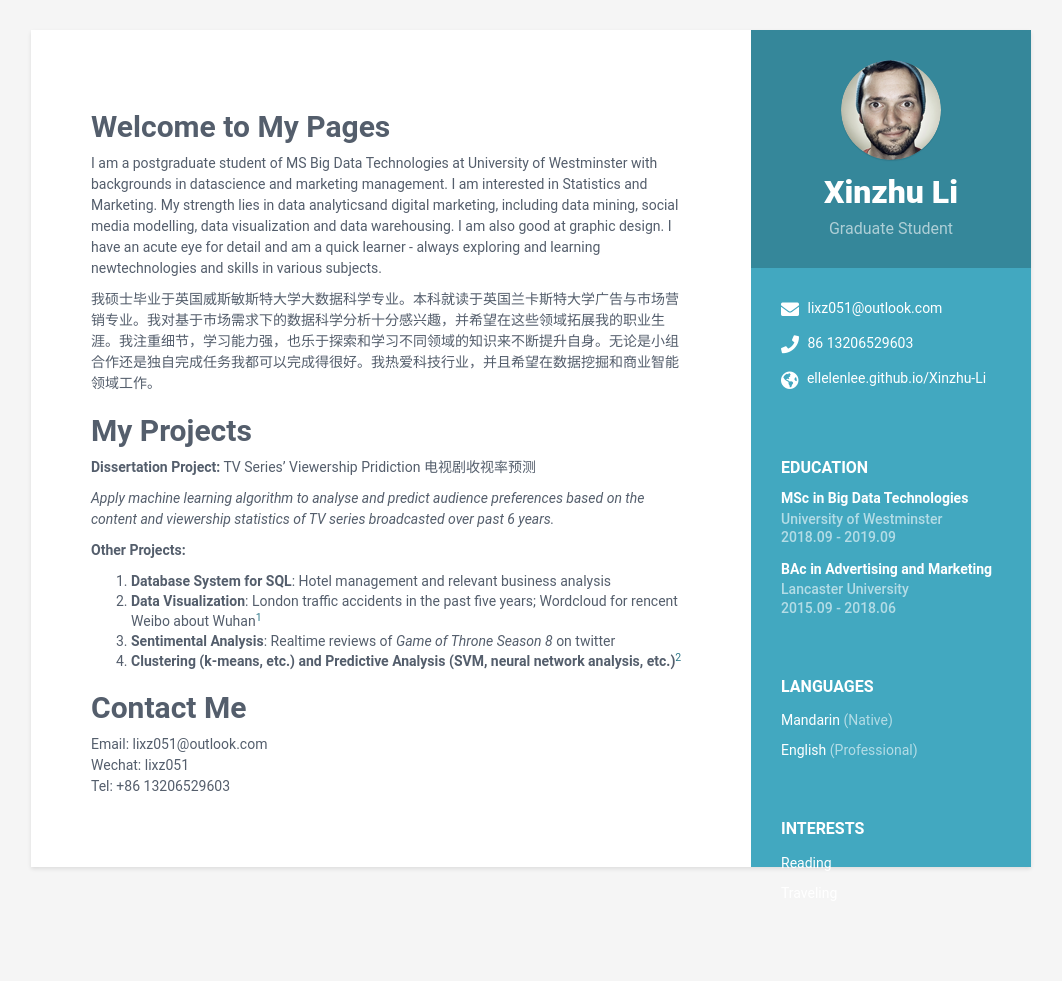
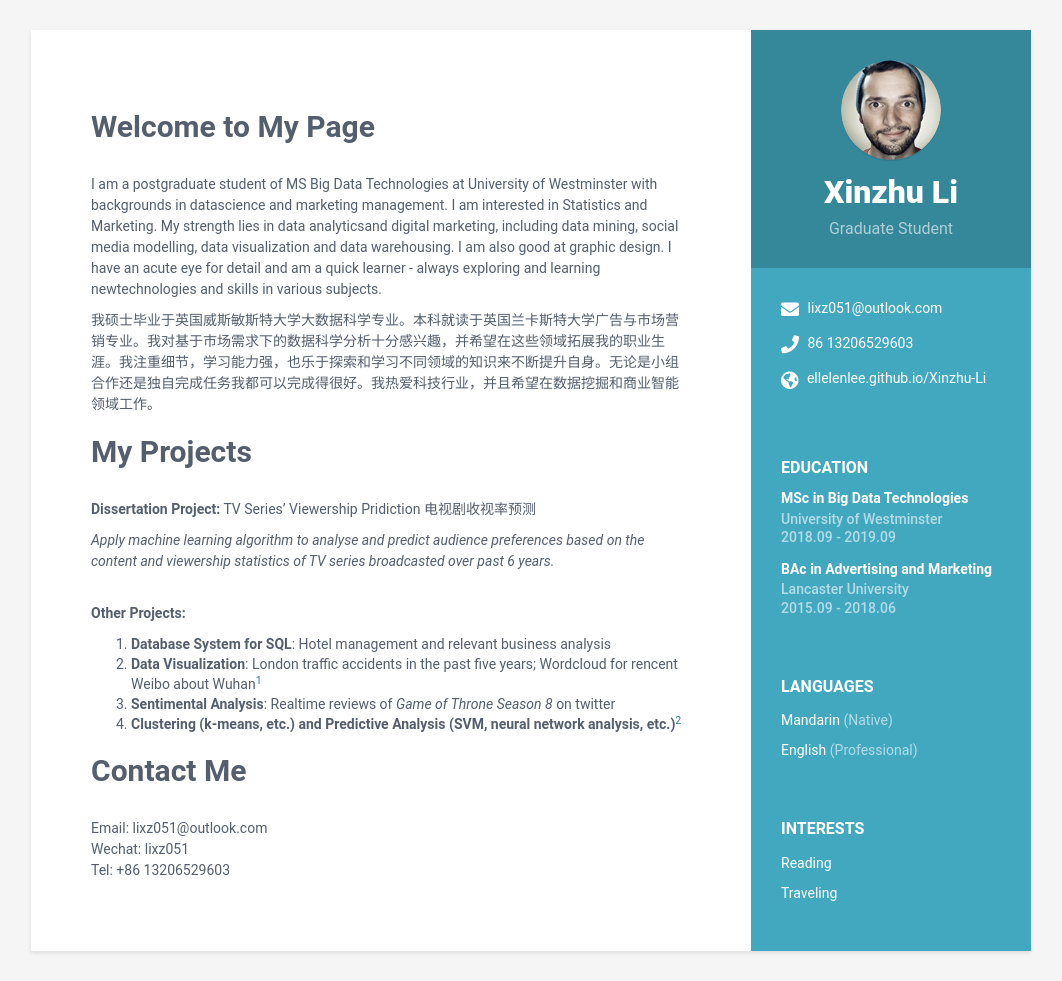
Before and after one commit to ellelenlee/Xinzhu-Li, a Jekyll site: the page built from index.md, in a window 1280 px wide. Shown: the whole page, without its empty margins (109-1171 px from the left). Built offline with Jekyll 4.4.1, drawn with Linux system fonts in a browser that asks for light colours; our own code applies the rules of GitHub Pages for plain Markdown files; before the commit the page ends 933 px from its top, so only the background shows below that.

Commit message:
Update index.md

```diff
--- a/index.md
+++ b/index.md
@@ -1,15 +1,18 @@
-## Welcome to My Pages
+## Welcome to My Page
 
+<br/>
 I am a postgraduate student of MS Big Data Technologies at University of Westminster with backgrounds in datascience and marketing management. I am interested in Statistics and Marketing. My strength lies in data analyticsand digital marketing, including data mining, social media modelling, data visualization and data warehousing. I am also good at graphic design. I have an acute eye for detail and am a quick learner - always exploring and learning newtechnologies and skills in various subjects.
 
 我硕士毕业于英国威斯敏斯特大学大数据科学专业。本科就读于英国兰卡斯特大学广告与市场营销专业。我对基于市场需求下的数据科学分析十分感兴趣，并希望在这些领域拓展我的职业生涯。我注重细节，学习能力强，也乐于探索和学习不同领域的知识来不断提升自身。无论是小组合作还是独自完成任务我都可以完成得很好。我热爱科技行业，并且希望在数据挖掘和商业智能领域工作。
 
 ## My Projects
 
+<br/>
 **Dissertation Project:** TV Series' Viewership Pridiction 电视剧收视率预测
 
 *Apply machine learning algorithm to analyse and predict audience preferences based on the content and viewership statistics of TV series broadcasted over past 6 years.*
 
+<br/>
 **Other Projects:**
 1. **Database System for SQL**: Hotel management and relevant business analysis
 2. **Data Visualization**: London traffic accidents in the past five years; Wordcloud for rencent Weibo about Wuhan[<sup>1</sup>](https://github.com/ellelenlee/Keywords-related-to-Wuhan-on-Weibo)
@@ -18,6 +21,7 @@ I am a postgraduate student of MS Big Data Technologies at University of Westmin
 
 ## Contact Me
 
+<br/>
 Email: lixz051@outlook.com
 Wechat: lixz051
 Tel: +86 13206529603
```
